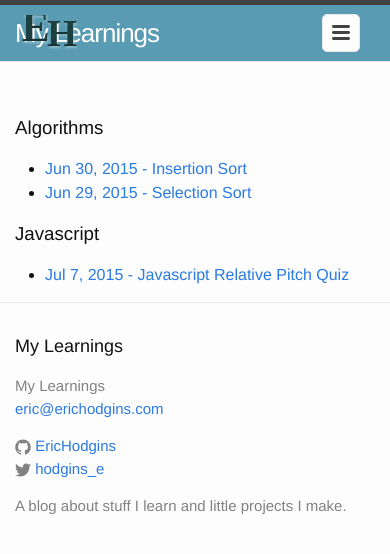
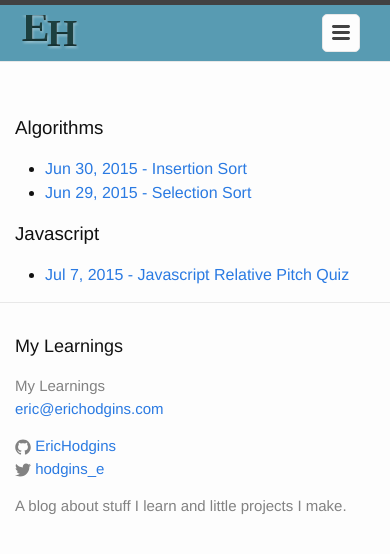
Before and after one commit to EricHodgins/learningsandprojects, a Jekyll site: the page built from index.html, in a window 390 px wide. Shown: the top 554 px of the page. Built offline with Jekyll 4.4.1, drawn with Linux system fonts in a browser that asks for light colours; the list of posts is cut into pages by our own code.

Commit message:
adjusted header and custom css for media query. display none for title text

```diff
--- a/_includes/header.html
+++ b/_includes/header.html
@@ -25,7 +25,8 @@
 <header class="site-header">
   <div class="wrapper">
 
-    <a class="site-title" href="{{ site.baseurl }}/"><img class="blog-icon" src="{{ site.baseurl }}/img/blogIcon.svg">{{ site.title }}</a>
+    <a href="{{ site.baseurl }}"><img class="blog-icon" src="{{ site.baseurl }}/img/blogIcon.svg"></a>
+    <a class="site-title" href="{{ site.baseurl }}/">{{ site.title }}</a>
 
     <nav class="site-nav">
       <a href="#" class="menu-icon">
--- a/css/custom.css
+++ b/css/custom.css
@@ -1,7 +1,5 @@
-#banner {
-	position: relative;
-	left: 0;
-	right: 0;
-	width: 100%;
-	height: 50px;
+@media (max-width: 920px) {
+	.site-title {
+		display: none;
+	}
 }
```
Also changed, not shown: 1 other file.
